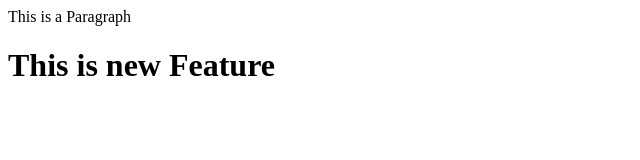
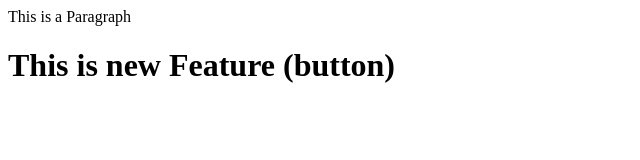
Before and after one commit to iamarpitsharma/LocalRepos, a plain HTML site: page index.html in a window 1280 px wide. Shown: the whole page, without its empty margins (0-640 px from the left). Drawn offline with Linux system fonts and the light colour scheme.

```diff
--- a/index.html
+++ b/index.html
@@ -1,2 +1,2 @@
 <p>This is a Paragraph</p>
-<h1>This is new Feature</h1>
+<h1>This is new Feature (button)</h1>
```
